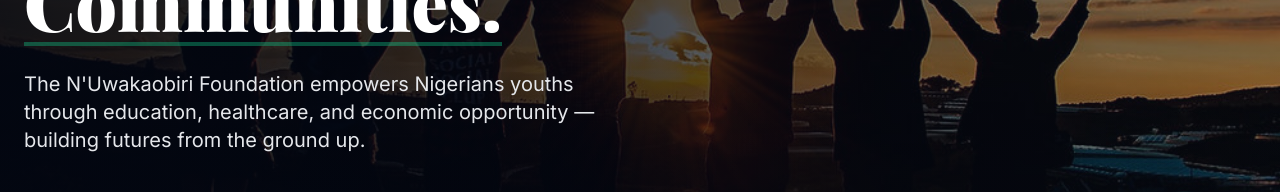
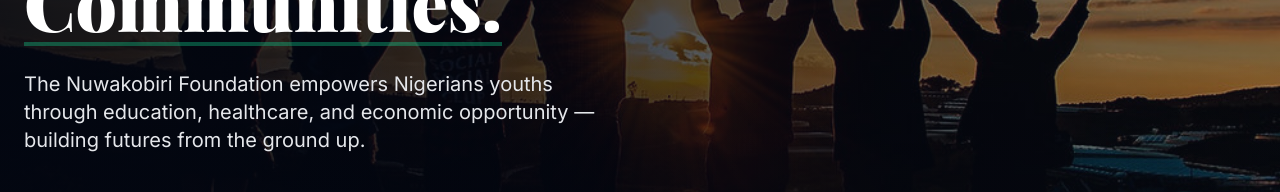
Before and after one commit to Samuel2935/nauwakaobiri-foundation, a Next.js app: page / in a window 1280 px wide. Shown: the part 364-556 px from the top of the page. Built offline with nearby package versions, Linux system fonts and the light colour scheme; a web font is replaced by a local one.

Commit message:
ft: add correct names

```diff
--- a/src/components/sections/Hero.tsx
+++ b/src/components/sections/Hero.tsx
@@ -42,7 +42,7 @@ export default function Hero() {
 
           {/* Sub */}
           <p className="text-gray-200 text-lg md:text-xl leading-relaxed max-w-xl mb-10">
-            The N'Uwakaobiri Foundation empowers Nigerians youths through
+            The Nuwakobiri Foundation empowers Nigerians youths through
             education, healthcare, and economic opportunity — building futures
             from the ground up.
           </p>
```
